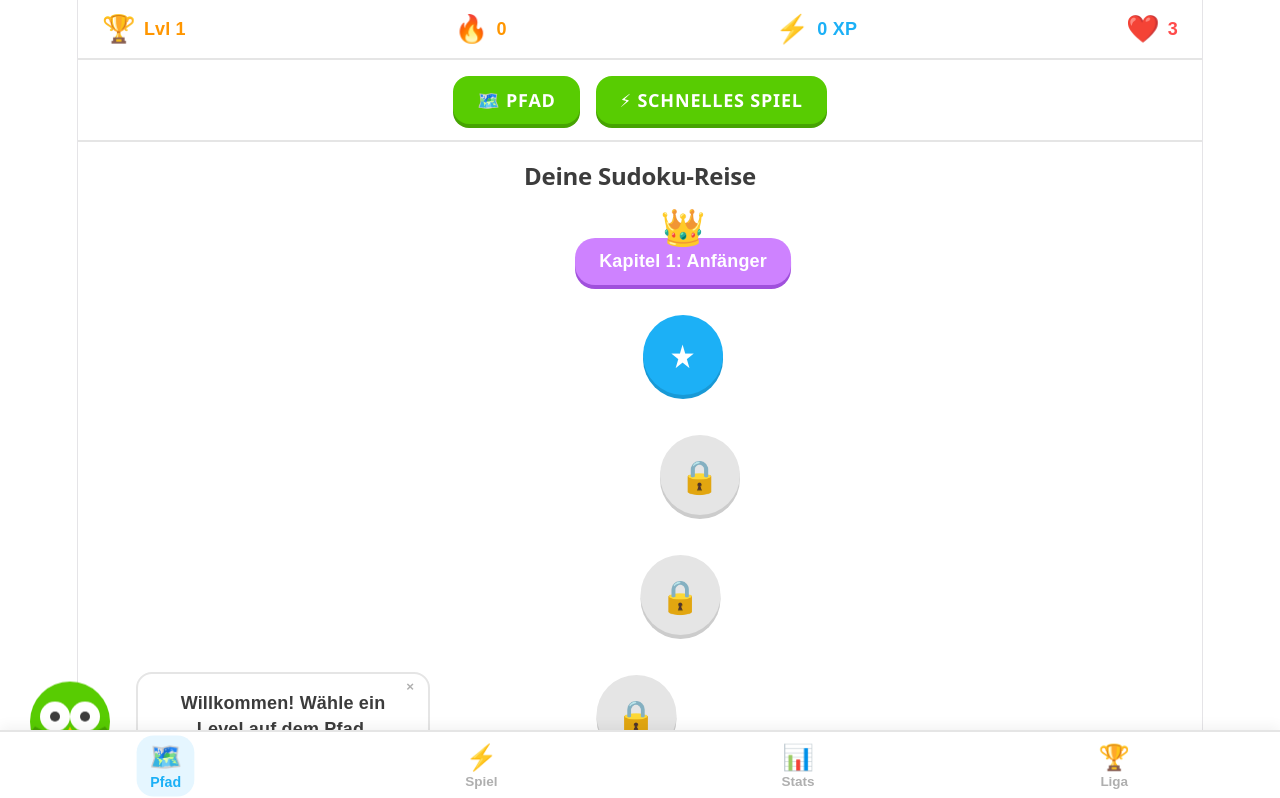
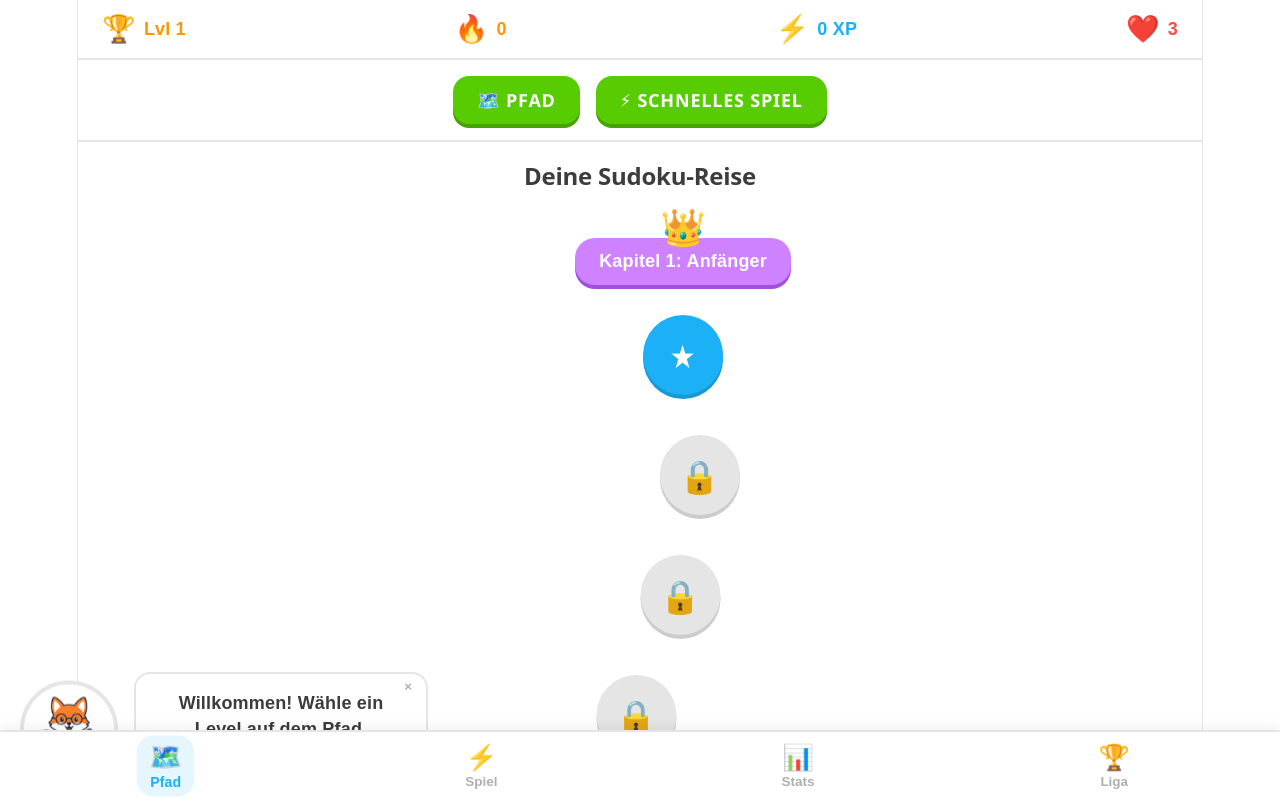
Before and after one commit to MarkWaldeis/sudoku-app, a React (Vite) app: page / in a window 1280 px wide. Shown: the top 798 px of the page. Built offline with nearby package versions, Linux system fonts and the light colour scheme.

Commit message:
feat: Add new animated mascot and update leaderboard

```diff
--- a/src/components/ui/MascotAssistant.tsx
+++ b/src/components/ui/MascotAssistant.tsx
@@ -1,4 +1,5 @@
 import React, { useState } from 'react';
+import { motion } from 'framer-motion';
 import '../../styles/duolingo.css';
 import { playPop } from '../../utils/soundEffects';
 
@@ -24,27 +25,35 @@ export const MascotAssistant: React.FC<MascotAssistantProps> = ({
       opacity: isVisible ? 1 : 0,
       pointerEvents: isVisible ? 'auto' : 'none'
     }}>
-      {/* Mascot SVG (Sudo Owl) */}
-      <div
+      {/* Mascot Image (Animated) */}
+      <motion.div
         className="mascot-float"
         onClick={() => playPop()}
-        style={{ cursor: 'pointer' }}
+        style={{
+          cursor: 'pointer',
+          width: '90px',
+          height: '90px',
+          borderRadius: '50%',
+          overflow: 'hidden',
+          border: '4px solid var(--duo-gray)',
+          boxShadow: '0 4px 0 var(--duo-gray-shadow)',
+          flexShrink: 0,
+          backgroundColor: 'white'
+        }}
+        whileHover={{ scale: 1.1, rotate: [0, -10, 10, -10, 0] }}
+        whileTap={{ scale: 0.9 }}
+        animate={{ y: [0, -8, 0] }}
+        transition={{
+          y: { duration: 3, repeat: Infinity, ease: "easeInOut" },
+          rotate: { duration: 0.5 }
+        }}
       >
-        <svg width="100" height="100" viewBox="0 0 100 100" fill="none" xmlns="http://www.w3.org/2000/svg">
-          {/* Owl Body */}
-          <circle cx="50" cy="50" r="40" fill="var(--duo-green)" />
-          {/* Eyes */}
-          <circle cx="35" cy="45" r="15" fill="white" />
-          <circle cx="65" cy="45" r="15" fill="white" />
-          <circle cx="35" cy="45" r="5" fill="var(--duo-text-dark)" />
-          <circle cx="65" cy="45" r="5" fill="var(--duo-text-dark)" />
-          {/* Beak */}
-          <path d="M50 55 L45 65 L55 65 Z" fill="var(--duo-yellow)" />
-          {/* Wings */}
-          <path d="M15 55 Q 5 65 10 75 Q 25 70 25 60 Z" fill="var(--duo-green-shadow)" />
-          <path d="M85 55 Q 95 65 90 75 Q 75 70 75 60 Z" fill="var(--duo-green-shadow)" />
-        </svg>
-      </div>
+        <img
+          src="/mascot.jpg"
+          alt="Sudoku Mascot"
+          style={{ width: '100%', height: '100%', objectFit: 'cover' }}
+        />
+      </motion.div>
 
       {/* Speech Bubble */}
       <div style={{
--- a/src/services/leaderboardService.ts
+++ b/src/services/leaderboardService.ts
@@ -8,7 +8,7 @@ export interface LeaderboardEntry {
 }
 
 const DEFAULT_LEADERBOARD: LeaderboardEntry[] = [
-  { id: '1', name: 'SudoEule 🦉', avatar: '🦉', xp: 2450, league: 'Diamant' },
+  { id: '1', name: 'SudoBuddy 👾', avatar: '👾', xp: 2450, league: 'Diamant' },
   { id: '2', name: 'ZahlenAkrobat 🔢', avatar: '🦊', xp: 1890, league: 'Gold' },
   { id: '3', name: 'SudokuMaster99 👑', avatar: '🦁', xp: 1420, league: 'Gold' },
   { id: '4', name: 'MatheProfi 📐', avatar: '🐼', xp: 980, league: 'Silber' },
```
Also changed, not shown: public/mascot.jpg (added).
